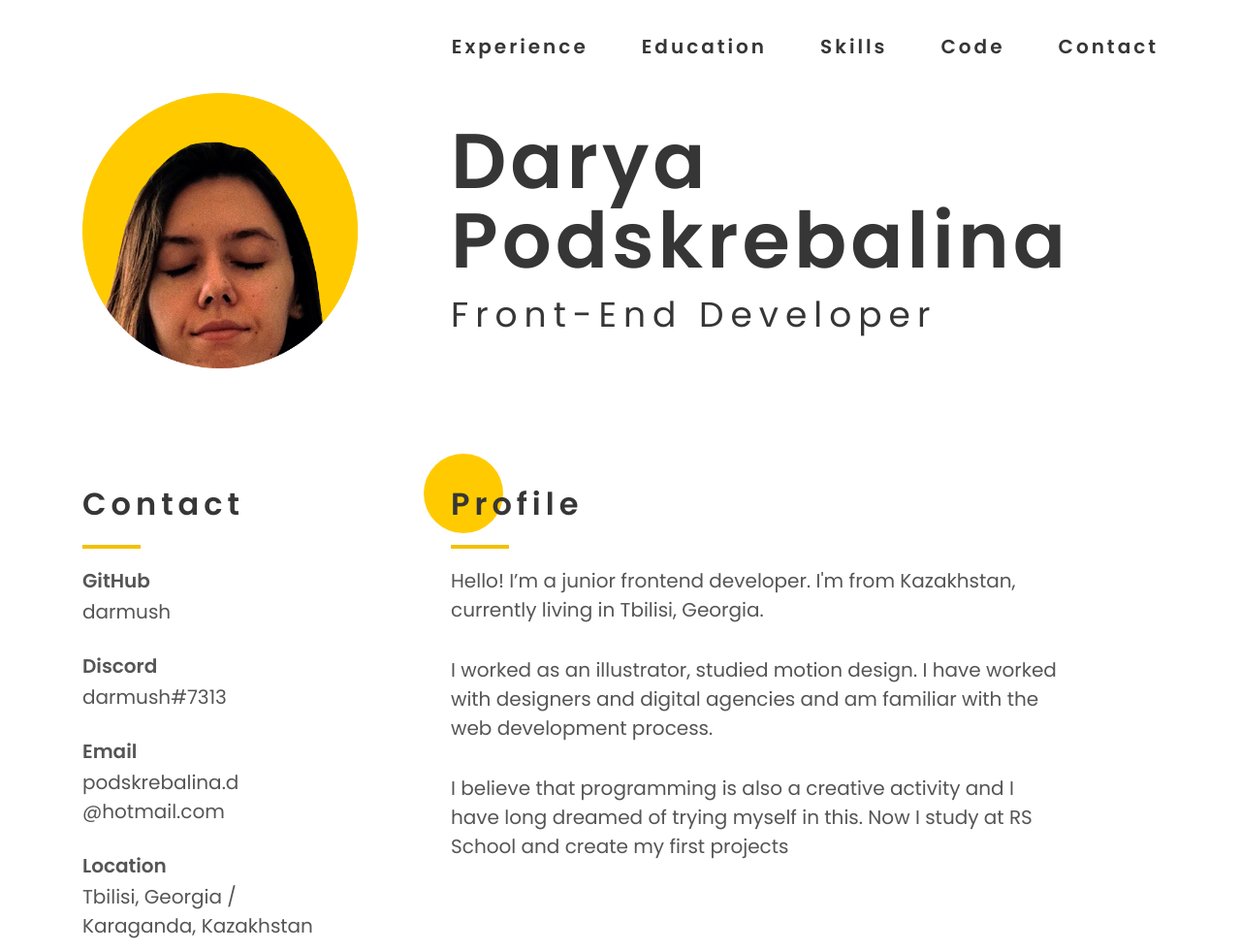
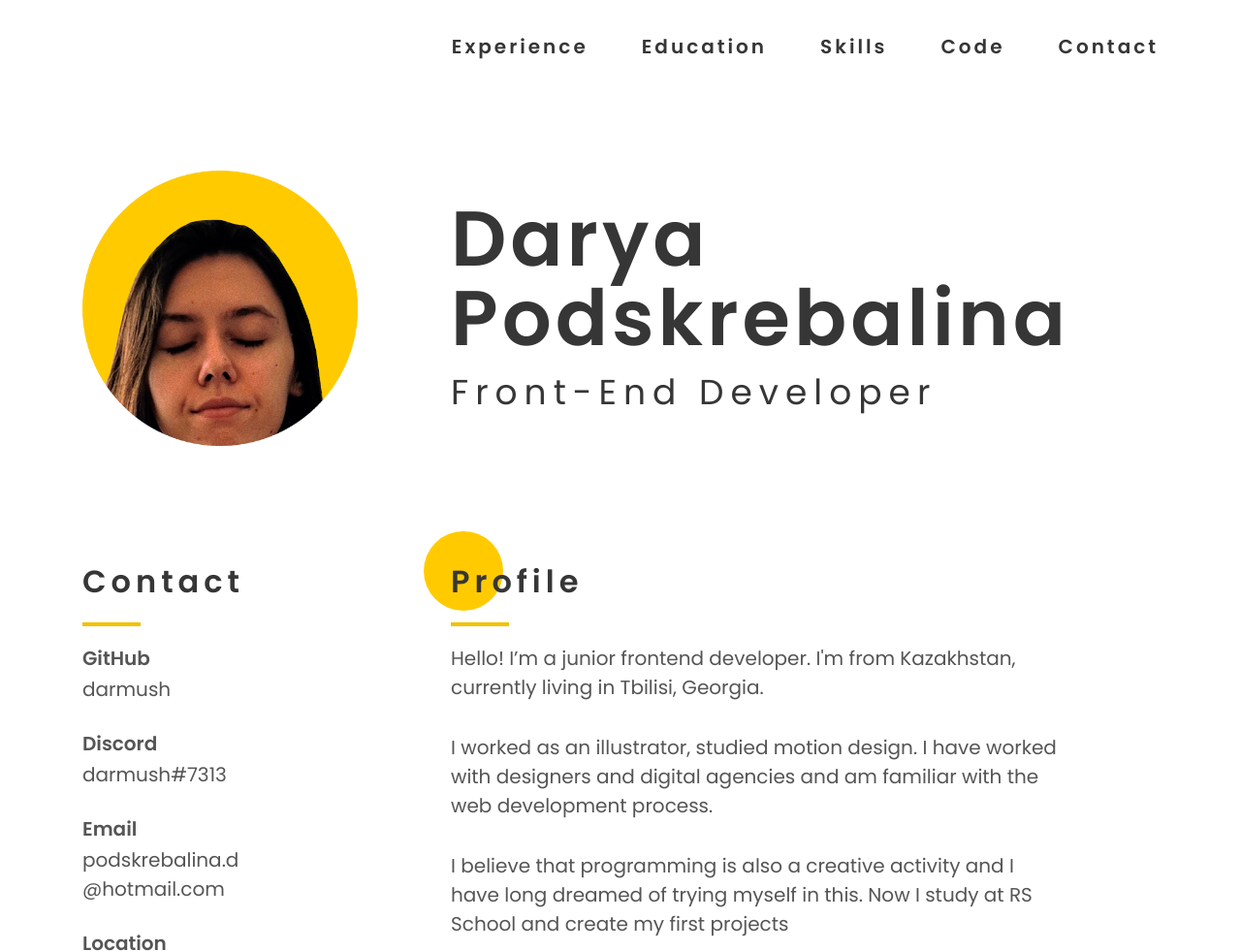
Before and after one commit to darmush/rsschool-cv-stage0, a plain HTML site: page index.html in a window 1280 px wide. Shown: the top 981 px of the page at 97% size. Drawn offline with Linux system fonts and the light colour scheme.

Commit message:
feat: fix main-screen margin

```diff
--- a/assets/css/style.css
+++ b/assets/css/style.css
@@ -142,7 +142,7 @@ body {
 }
 
 .main-screen {
-    padding: 96px 0 0;
+    padding: 176px 0 0;
 }
 
 .main-screen__inner {
@@ -222,7 +222,6 @@ body {
 .cv__contact-text:hover {
     background: #E1E1E1;
 }
-
 
 .cv__skills {
     margin-top: 80px;
```
